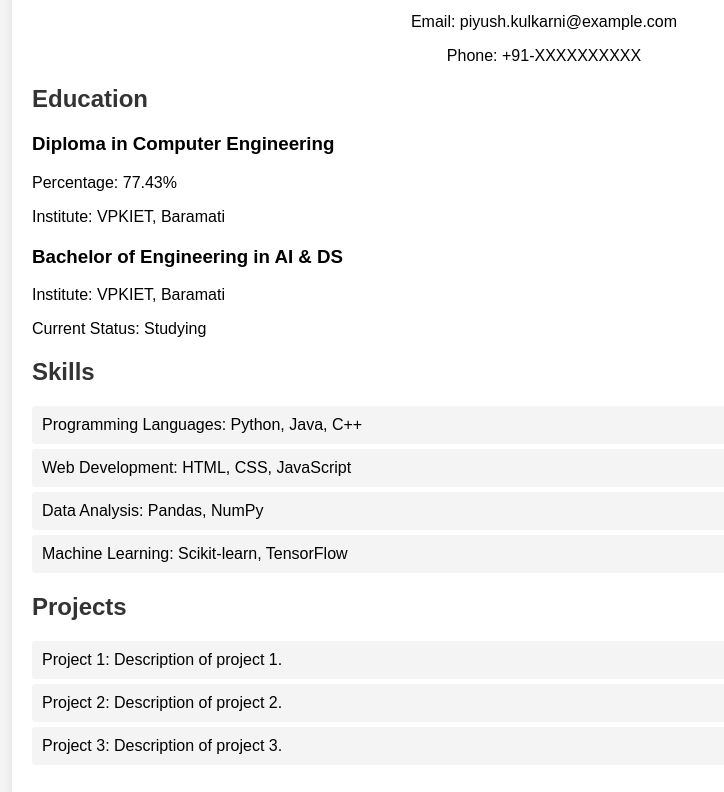
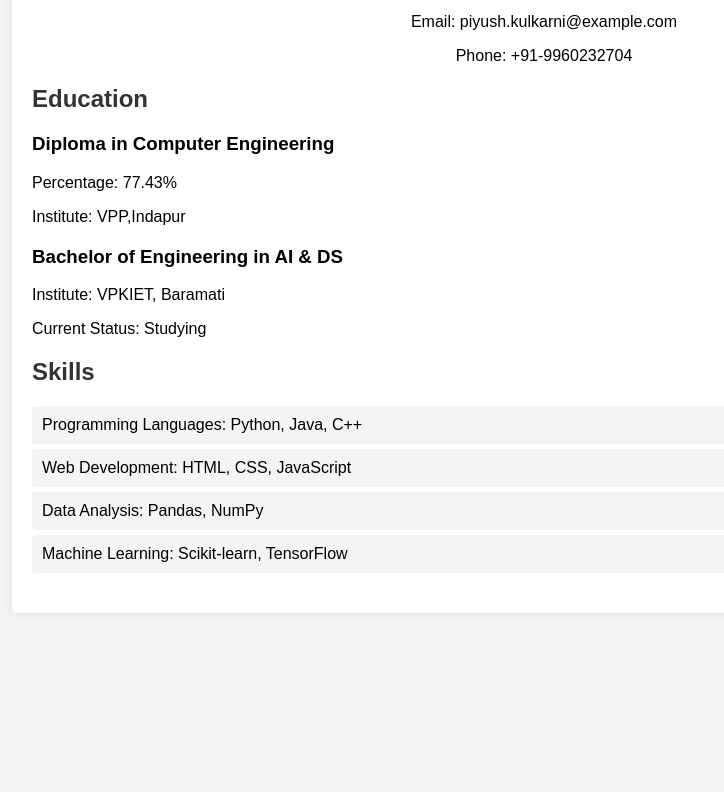
Before and after one commit to PiyushKulkarni1377/index.html, a plain HTML site: page index.html in a window 1280 px wide. Shown: the part 68-860 px from the top of the page, without its empty margins (96-820 px from the left). After the commit the page ends 800 px from the top, so only its background shows below. Drawn offline with Linux system fonts and the light colour scheme.

Commit message:
final index.html

```diff
--- a/index.html
+++ b/index.html
@@ -60,7 +60,7 @@ li {
         <header>
             <h1>Piyush Kulkarni</h1>
             <p>Email: piyush.kulkarni@example.com</p>
-            <p>Phone: +91-XXXXXXXXXX</p>
+            <p>Phone: +91-9960232704</p>
         </header>
 
         <section class="education">
@@ -68,7 +68,7 @@ li {
             <div class="edu-item">
                 <h3>Diploma in Computer Engineering</h3>
                 <p>Percentage: 77.43%</p>
-                <p>Institute: VPKIET, Baramati</p>
+                <p>Institute: VPP,Indapur</p>
             </div>
             <div class="edu-item">
                 <h3>Bachelor of Engineering in AI & DS</h3>
@@ -87,14 +87,6 @@ li {
             </ul>
         </section>
 
-        <section class="projects">
-            <h2>Projects</h2>
-            <ul>
-                <li>Project 1: Description of project 1.</li>
-                <li>Project 2: Description of project 2.</li>
-                <li>Project 3: Description of project 3.</li>
-            </ul>
-        </section>
     </div>
 </body>
 </html>
```
